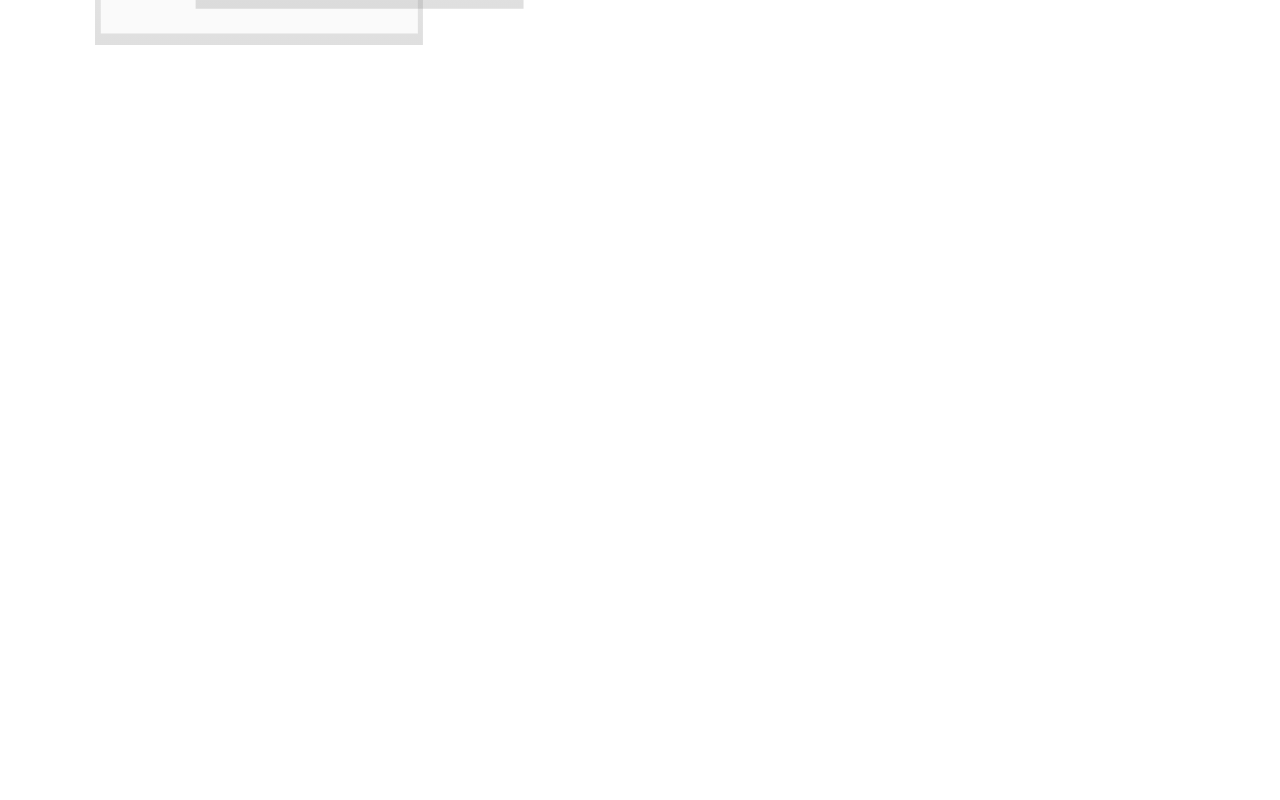
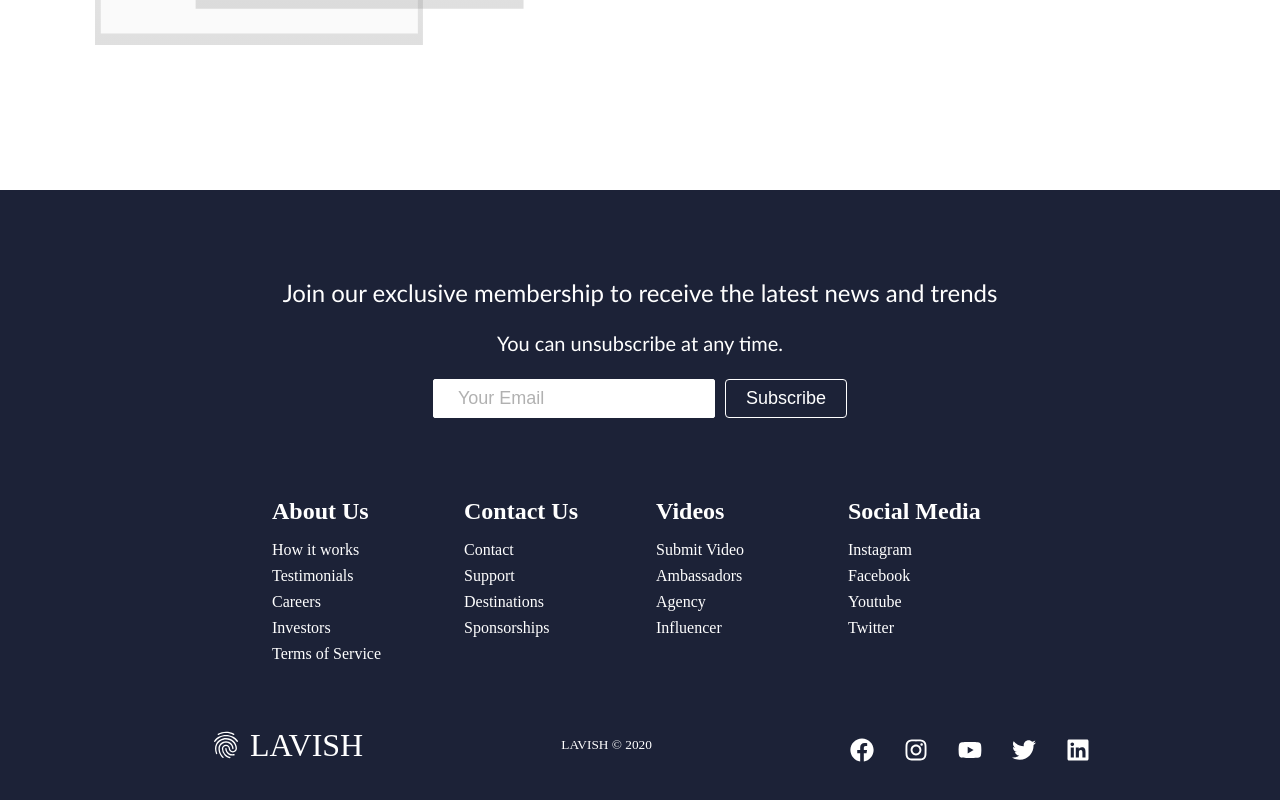
Before and after one commit to AdrianSumagui/EjemploWeb, a React (Create React App) app: page / in a window 1280 px wide. Shown: the part 3077-3877 px from the top of the page. Before the commit the page ends 3267 px from the top, so only its background shows below. Built offline with nearby package versions, Linux system fonts and the light colour scheme.

Commit message:
Añadido el Footer.css y Footer.js

```diff
--- a/src/App.js
+++ b/src/App.js
@@ -1,6 +1,7 @@
 import { Route, BrowserRouter as Router, Switch } from 'react-router-dom';
 import './App.css';
 import NavBar from './components/NavBar';
+import Footer from './components/pages/Footer/Footer';
 import Home from './components/pages/HomePage/Home';
 
 function App() {
@@ -11,6 +12,7 @@
       <Switch>
         <Route path = '/' exact component = {Home}/>
       </Switch>
+      <Footer/>
 
     </Router>
   );
--- /dev/null
+++ b/src/components/pages/Footer/Footer.css
@@ -0,0 +1,159 @@
+.footer-container {
+    background-color: #1c2237;
+    padding: 4rem 0 2rem 0;
+    display: flex;
+    flex-direction: column;
+    justify-content: center;
+    align-items: center;
+  }
+
+  .footer-subscription {
+    display: flex;
+    flex-direction: column;
+    justify-content: center;
+    align-items: center;
+    text-align: center;
+    margin-bottom: 24px;
+    padding: 24px;
+    color: #fff;
+  }
+
+  .footer-subscription > p {
+    font-family: 'Trebuchet MS', 'Lucida Sans Unicode', 'Lucida Grande',
+      'Lucida Sans', Arial, sans-serif;
+  }
+
+  .footer-subscription-heading {
+    margin-bottom: 24px;
+    font-size: 24px;
+  }
+
+  .footer-subscription-text {
+    margin-bottom: 24px;
+    font-size: 20px;
+  }
+
+  .footer-input {
+    padding: 8px 24px;
+    border-radius: 2px;
+    margin-right: 10px;
+    outline: none;
+    border: none;
+    font-size: 18px;
+    margin-bottom: 16px;
+    border: 1px solid #fff;
+  }
+
+  .footer-links {
+    width: 100%;
+    max-width: 1000px;
+    display: flex;
+    justify-content: center;
+  }
+
+  .footer-link-wrapper {
+    display: flex;
+  }
+
+  .footer-link-items {
+    display: flex;
+    flex-direction: column;
+    align-items: flex-start;
+    margin: 16px;
+    text-align: left;
+    width: 160px;
+    box-sizing: border-box;
+  }
+
+  .footer-link-items h2 {
+    margin-bottom: 16px;
+  }
+
+  .footer-link-items > h2 {
+    color: #fff;
+  }
+
+  .footer-link-items a {
+    color: #fff;
+    text-decoration: none;
+    margin-bottom: 0.5rem;
+  }
+
+  .footer-link-items a:hover {
+    color: #e9e9e9;
+    transition: 0.3s ease-out;
+  }
+
+  .footer-email-form h2 {
+    margin-bottom: 2rem;
+  }
+
+  .footer-input::placeholder {
+    color: #b1b1b1;
+  }
+
+  /* Social Icons */
+  .social-icon-link {
+    color: #fff;
+    font-size: 24px;
+  }
+
+  .social-media {
+    max-width: 1000px;
+    width: 100%;
+  }
+
+  .social-media-wrap {
+    display: flex;
+    justify-content: space-between;
+    align-items: center;
+    width: 90%;
+    max-width: 1000px;
+    margin: 40px auto 0 auto;
+  }
+
+  .social-icons {
+    display: flex;
+    justify-content: space-between;
+    align-items: center;
+    width: 240px;
+  }
+
+  .social-logo {
+    color: #fff;
+    justify-self: start;
+    margin-left: 20px;
+    cursor: pointer;
+    text-decoration: none;
+    font-size: 2rem;
+    display: flex;
+    align-items: center;
+    margin-bottom: 16px;
+  }
+
+  .website-rights {
+    color: #fff;
+    margin-bottom: 16px;
+  }
+
+  @media screen and (max-width: 820px) {
+    .footer-links {
+      padding-top: 2rem;
+    }
+
+    .footer-input {
+      width: 100%;
+    }
+
+    .btn {
+      width: 100%;
+    }
+
+    .footer-link-wrapper {
+      flex-direction: column;
+    }
+
+    .social-media-wrap {
+      flex-direction: column;
+    }
+  }
--- /dev/null
+++ b/src/components/pages/Footer/Footer.js
@@ -0,0 +1,130 @@
+import React from 'react';
+import './Footer.css';
+import { Button } from '../../Button';
+import { Link } from 'react-router-dom';
+import {
+  FaFacebook,
+  FaInstagram,
+  FaYoutube,
+  FaTwitter,
+  FaLinkedin
+} from 'react-icons/fa';
+import { MdFingerprint } from 'react-icons/md';
+
+function Footer() {
+  return (
+    <div className='footer-container'>
+      <section className='footer-subscription'>
+        <p className='footer-subscription-heading'>
+          Join our exclusive membership to receive the latest news and trends
+        </p>
+        <p className='footer-subscription-text'>
+          You can unsubscribe at any time.
+        </p>
+        <div className='input-areas'>
+          <form>
+            <input
+              className='footer-input'
+              name='email'
+              type='email'
+              placeholder='Your Email'
+            />
+            <Button buttonStyle='btn--outline'>Subscribe</Button>
+          </form>
+        </div>
+      </section>
+      <div className='footer-links'>
+        <div className='footer-link-wrapper'>
+          <div className='footer-link-items'>
+            <h2>About Us</h2>
+            <Link to='/sign-up'>How it works</Link>
+            <Link to='/'>Testimonials</Link>
+            <Link to='/'>Careers</Link>
+            <Link to='/'>Investors</Link>
+            <Link to='/'>Terms of Service</Link>
+          </div>
+          <div className='footer-link-items'>
+            <h2>Contact Us</h2>
+            <Link to='/'>Contact</Link>
+            <Link to='/'>Support</Link>
+            <Link to='/'>Destinations</Link>
+            <Link to='/'>Sponsorships</Link>
+          </div>
+        </div>
+        <div className='footer-link-wrapper'>
+          <div className='footer-link-items'>
+            <h2>Videos</h2>
+            <Link to='/'>Submit Video</Link>
+            <Link to='/'>Ambassadors</Link>
+            <Link to='/'>Agency</Link>
+            <Link to='/'>Influencer</Link>
+          </div>
+          <div className='footer-link-items'>
+            <h2>Social Media</h2>
+            <Link to='/'>Instagram</Link>
+            <Link to='/'>Facebook</Link>
+            <Link to='/'>Youtube</Link>
+            <Link to='/'>Twitter</Link>
+          </div>
+        </div>
+      </div>
+      <section className='social-media'>
+        <div className='social-media-wrap'>
+          <div className='footer-logo'>
+            <Link to='/' className='social-logo'>
+              <MdFingerprint className='navbar-icon' />
+              LAVISH
+            </Link>
+          </div>
+          <small className='website-rights'>LAVISH © 2020</small>
+          <div className='social-icons'>
+            <Link
+              className='social-icon-link'
+              to='/'
+              target='_blank'
+              aria-label='Facebook'
+            >
+              <FaFacebook />
+            </Link>
+            <Link
+              className='social-icon-link'
+              to='/'
+              target='_blank'
+              aria-label='Instagram'
+            >
+              <FaInstagram />
+            </Link>
+            <Link
+              className='social-icon-link'
+              to={
+                '//www.youtube.com/channel/UCsKsymTY_4BYR-wytLjex7A?view_as=subscriber'
+              }
+              target='_blank'
+              aria-label='Youtube'
+            >
+              <FaYoutube />
+            </Link>
+            <Link
+              className='social-icon-link'
+              to='/'
+              target='_blank'
+              aria-label='Twitter'
+            >
+              <FaTwitter />
+            </Link>
+            <Link
+              className='social-icon-link'
+              to='/'
+              target='_blank'
+              aria-label='LinkedIn'
+            >
+              <FaLinkedin />
+            </Link>
+          </div>
+        </div>
+      </section>
+    </div>
+  );
+}
+
+export default Footer;
```
